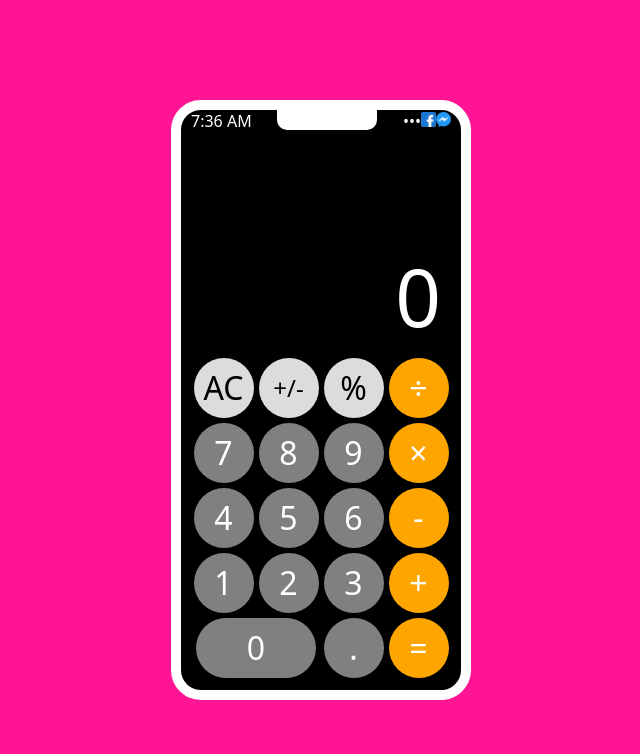
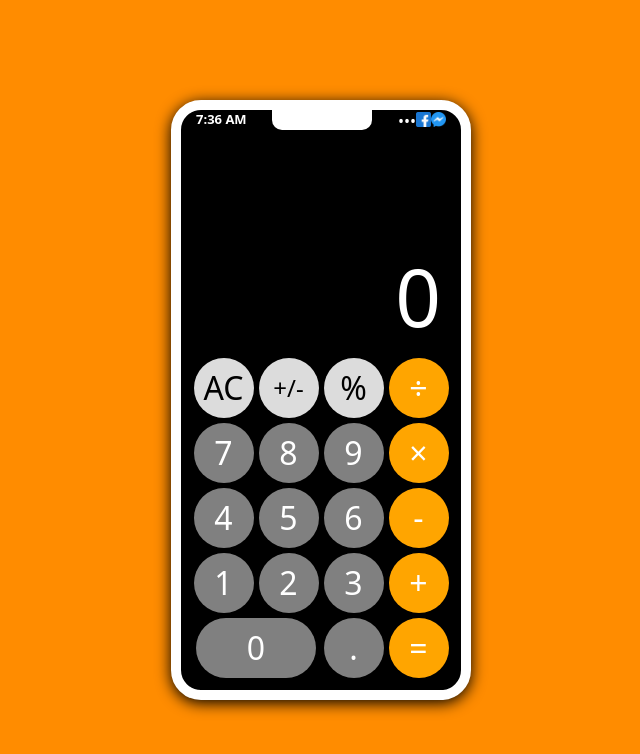
Before and after one commit to ImBenjaminIII/Calculator, a plain HTML site: page index.html in a window 1280 px wide. Shown: the whole page, without its empty margins (319-959 px from the left). Drawn offline with Linux system fonts and the light colour scheme.

Commit message:
changing some color and minimizing input of screen

```diff
--- a/style.css
+++ b/style.css
@@ -11,10 +11,11 @@ main {
   display: flex;
   justify-content: center;
   align-items: center;
-  background-color: deeppink;
+  background-color: darkorange;
 }
 
 .calculator {
+  box-shadow: rgb(0, 0, 1, 1) 0px 3px 15px;
   background-color: black;
   border: 10px solid white;
   width: 300px;
@@ -26,11 +27,16 @@ main {
 }
 
 .notif {
+  padding: 0px 5px 0px 5px;
   display: flex;
   color: white;
   height: 20px;
 }
 
+.current-time {
+  font-size: small;
+  font-weight: 600;
+}
 .current-time,
 .drop {
   margin-right: auto;
```
